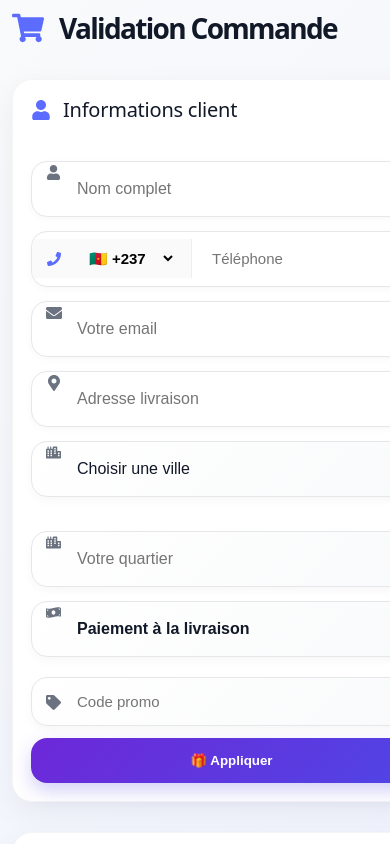
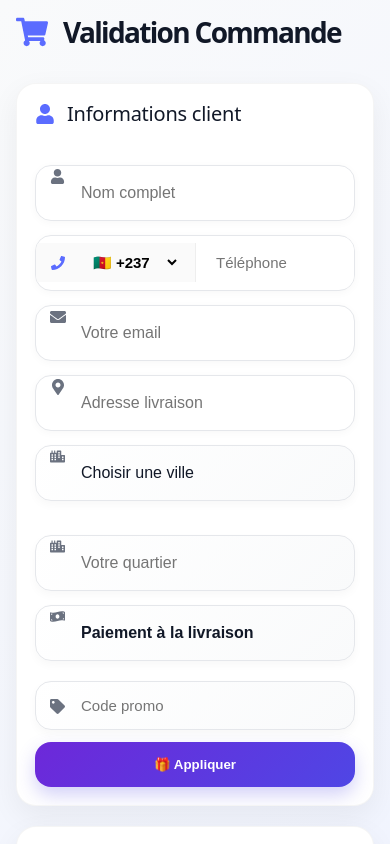
Before and after one commit to konanshopping/konanshopping, a React (Vite) app: page /checkout in a window 390 px wide. Shown: the top 844 px of the page. Built offline with nearby package versions, Linux system fonts and the light colour scheme.

Commit message:
fix botpress checkout

```diff
--- a/src/index.css
+++ b/src/index.css
@@ -364,3 +364,18 @@ code {
   }
 
 }
+
+*,
+*::before,
+*::after {
+  box-sizing: border-box;
+}
+
+html,
+body,
+#root {
+  width: 100%;
+  overflow-x: hidden;
+  margin: 0;
+  padding: 0;
+}
--- a/src/pages/Checkout.jsx
+++ b/src/pages/Checkout.jsx
@@ -631,6 +631,10 @@ const cardStyle = {
 
   width: "100%",
 
+  maxWidth: "100%",
+
+  overflow: "hidden",
+
   boxSizing: "border-box",
 
   padding: mobile ? "18px" : "30px",
@@ -674,7 +678,7 @@ console.log("Cart length =", cart.length);
           background:
             "linear-gradient(135deg,#f9fafb,#eef2ff)",
 
-         padding: mobile ? "12px" : "50px",
+         padding: mobile ? "16px" : "50px",
 maxWidth: "1600px",
 margin: "0 auto",
 
@@ -739,14 +743,13 @@ lineHeight: "1",
     display: "grid",
 
     gridTemplateColumns:
-
-              window.innerWidth < 768
-
+      mobile
         ? "1fr"
-
-                : "1.2fr 0.8fr",
-
-            gap: "30px",
+        : "minmax(0,1.2fr) minmax(0,0.8fr)",
+
+    gap: mobile ? "20px" : "30px",
+
+    width: "100%",
   }}
 >
 
@@ -1429,6 +1432,8 @@ overflowWrap: "break-word",
 
       width: "100%",
 boxSizing: "border-box",
+overflow: "hidden",
+maxWidth: "100%",
 
       display: "flex",
 
@@ -1473,6 +1478,8 @@ alignItems:
 
         height: "90px",
 
+        flexShrink: 0,
+
         objectFit: "cover",
 
         borderRadius: "18px",
@@ -1488,6 +1495,7 @@ alignItems:
     <div
   style={{
     flex: 1,
+    minWidth: 0,
   }}
 >
 
@@ -1647,6 +1655,8 @@ alignItems:
 
         height: "42px",
 
+        flexShrink: 0,
+
         borderRadius: "14px",
 
         cursor: "pointer",
@@ -2402,6 +2412,9 @@ alignItems:
 const inputStyle = {
   width: "100%",
 
+  maxWidth: "100%",
+overflow: "hidden",
+
   padding: "14px 16px",
 
   marginTop: "14px",
```
Lines whose indentation alone changed are shown as unchanged.
